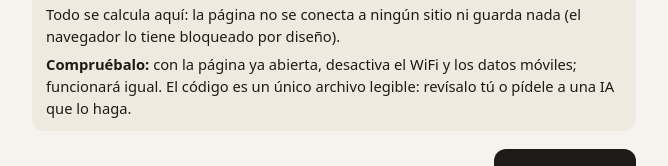
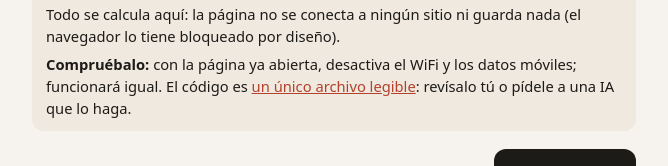
Before and after one commit to guzalv/afinidad-29n-src, a plain HTML site: page site/index.html in a window 1280 px wide. Shown: the part 340-506 px from the top of the page, without its empty margins (306-974 px from the left). Drawn offline with Linux system fonts and the light colour scheme.

Commit message:
Link source repo from privacy note
Co-Authored-By: Claude Opus 5.5 <noreply@anthropic.com>

```diff
--- a/site/index.html
+++ b/site/index.html
@@ -318,7 +318,7 @@ function start(){
   <li>¿Ya sabes a quién votar? Hazlo igualmente, con curiosidad: quizá te sorprenda qué dicen los programas.</li></ul>
   <div class="note priv"><p class="pt0"><svg aria-hidden="true" width="15" height="17" viewBox="0 0 15 17"><rect x="1" y="7" width="13" height="9" rx="2" fill="currentColor"/><path d="M4 7V5a3.5 3.5 0 0 1 7 0v2" fill="none" stroke="currentColor" stroke-width="2"/></svg><b>Tus respuestas no salen de tu dispositivo.</b></p>
   <p>Todo se calcula aquí: la página no se conecta a ningún sitio ni guarda nada (el navegador lo tiene bloqueado por diseño).</p>
-  <p><b>Compruébalo:</b> con la página ya abierta, desactiva el WiFi y los datos móviles; funcionará igual. El código es un único archivo legible: revísalo tú o pídele a una IA que lo haga.</p></div>
+  <p><b>Compruébalo:</b> con la página ya abierta, desactiva el WiFi y los datos móviles; funcionará igual. El código es <a href="https://github.com/guzalv/afinidad-29n-src" rel="noopener">un único archivo legible</a>: revísalo tú o pídele a una IA que lo haga.</p></div>
   <div class="nav"><span></span><button class="go" onclick="begin()">Empezar →</button></div>${how()}`);
 }
 function begin(){order=shuf(Q.map((q,n)=>({...q,n,o:q.o&&(q.keep?q.o:shuf(q.o)),r:q.r&&shuf(q.r)})));ans={};i=0;render()}
```
Also changed, not shown: template.html (+1 -1 lines).
